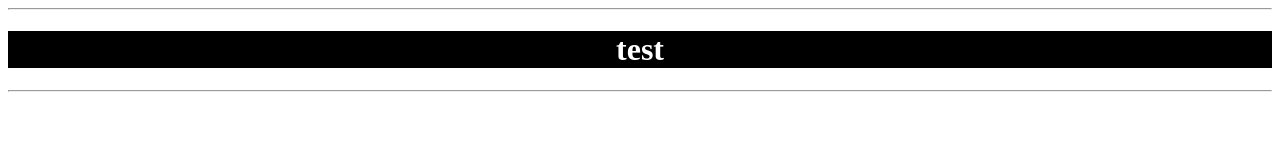
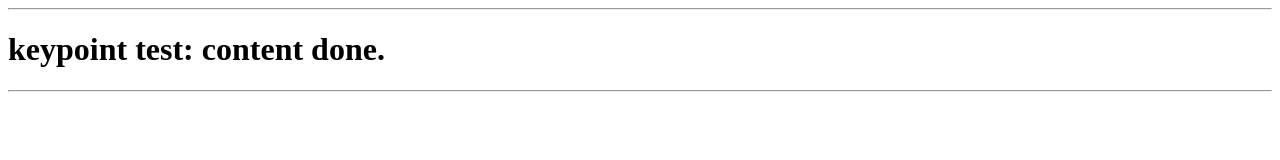
Before and after one commit to MOHJ0558/MOHJ0558.github.io, a plain HTML site: page index.html in a window 1280 px wide. Drawn offline with Linux system fonts and the light colour scheme.

Commit message:
Update index.html

```diff
--- a/index.html
+++ b/index.html
@@ -2,21 +2,19 @@
 <head>
   <meta charset="UTF-8">
   <style>
-    h1{
+    .keypoint{
+      color:black;
+    }
+    .keypoint:hover{
       background-color:black;
       color:white;
-      text-align:center;
-    }
-    h1:hover{
-      background-color:white;
-      color:black;
       text-decoration:underline;
     }
   </style>
 </head>
 <body>
   <hr>
-  <h1>test</h1>
+  <h1>keypoint test:<span class="keypoint"> content </span> done.</h1>
   <hr>
 </body>
 </html>
```
